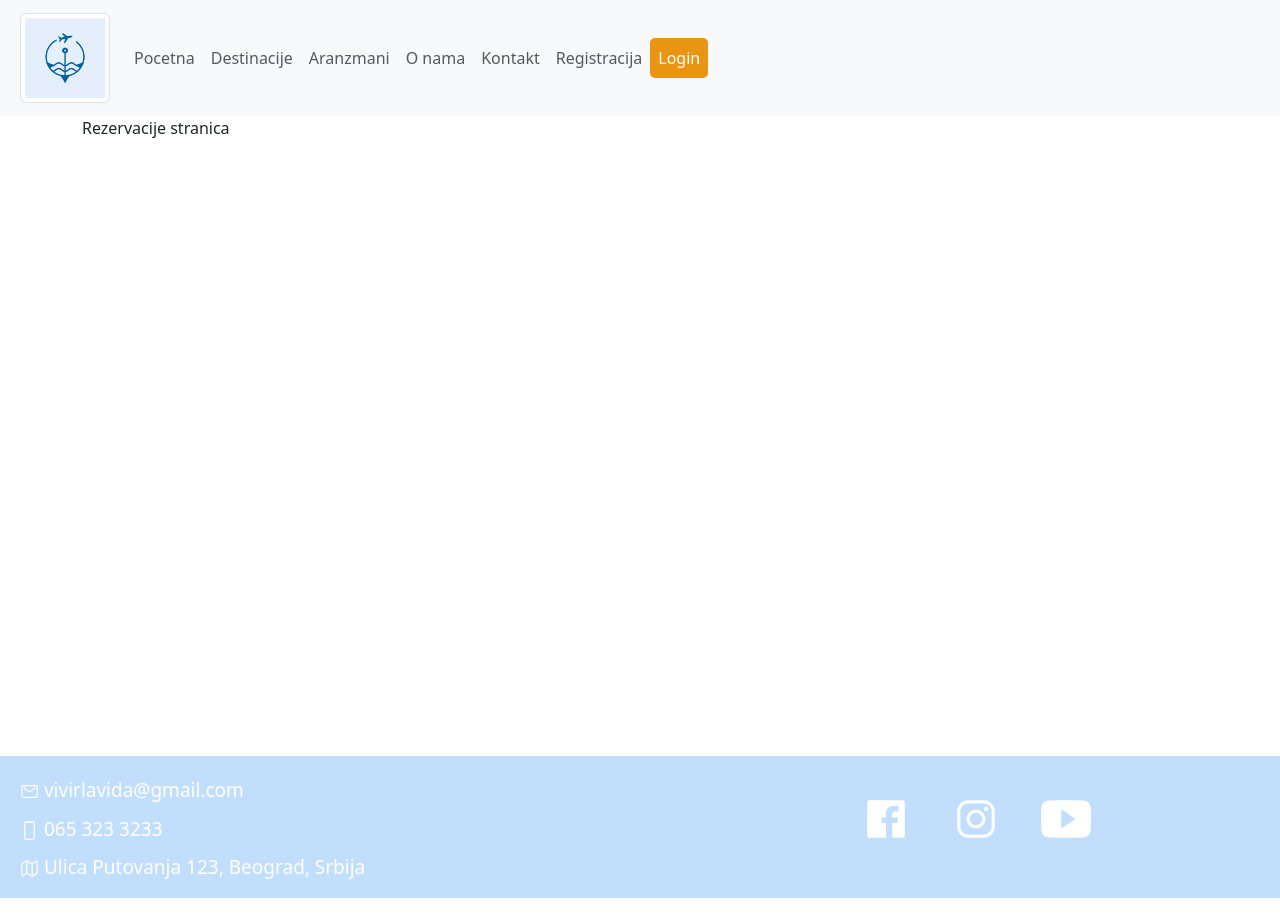
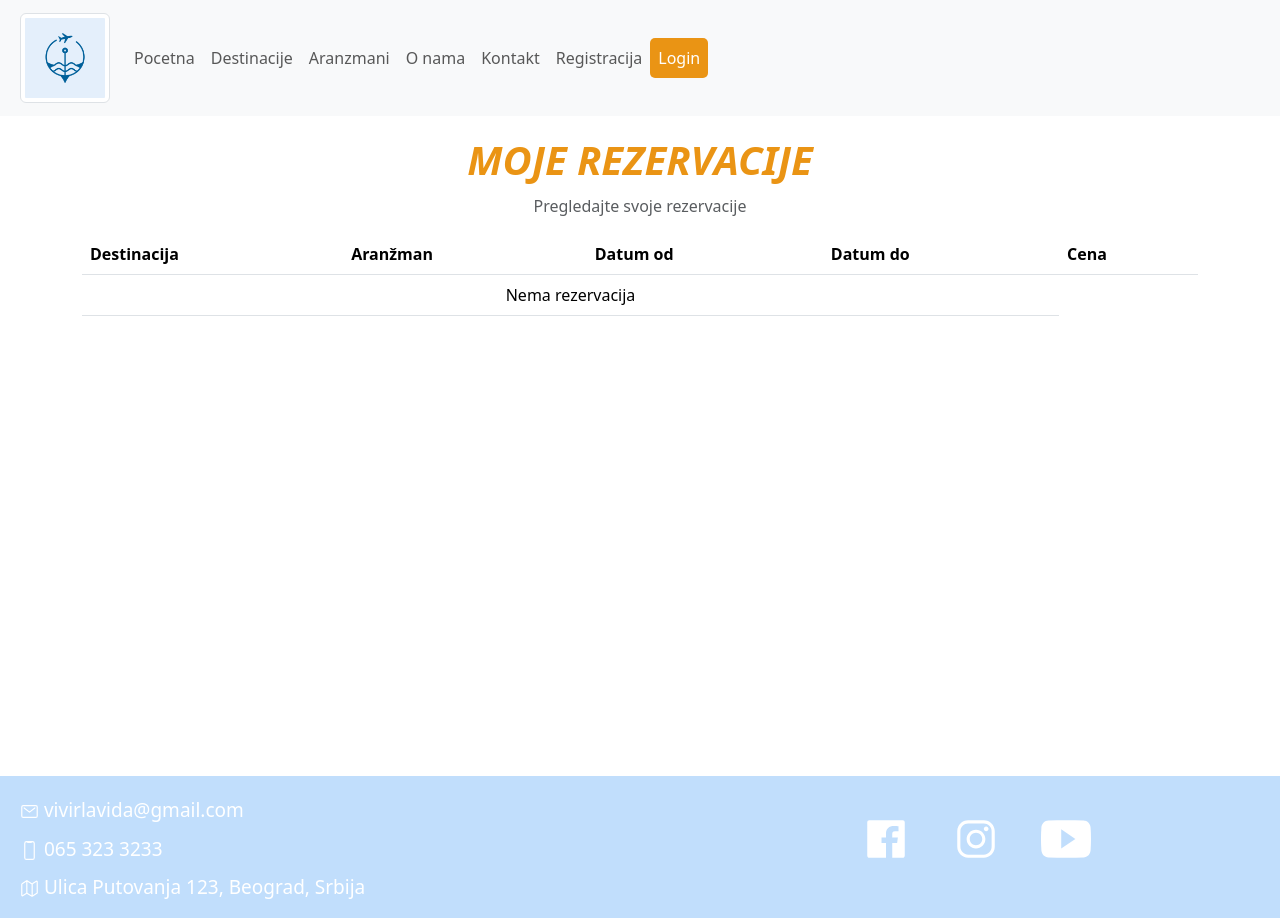
Before and after one commit to elab-development/internet-tehnologije-2024-projekat-turistickaagencija_20210048_20210273, a React (Create React App) app in the folder klijent/: page /rezervacije in a window 1280 px wide. Built offline with nearby package versions, Linux system fonts and the light colour scheme.

Commit message:
stranica rezervacije

```diff
--- a/klijent/src/stranice/Rezervacije.jsx
+++ b/klijent/src/stranice/Rezervacije.jsx
@@ -1,10 +1,66 @@
-import React from 'react';
+import React, {useEffect} from 'react';
+import HeaderNaslov from "../komponente/HeaderNaslov";
+import {Col, Row, Table} from "react-bootstrap";
+import axiosInstance from "../komunikacija/axiosKomunikacija";
 
 const Rezervacije = () => {
+
+    const user = JSON.parse(sessionStorage.getItem("user"));
+
+    const [putovanjaPutnika, setPutovanjaPutnika] = React.useState([]);
+
+    useEffect(() => {
+        console.log(user);
+        if (user && user.id) {
+            axiosInstance.get(`/users/${user.id}/putnici`).then(res => {
+                if (res.data.uspesno === true) {
+                    setPutovanjaPutnika(res.data.podaci);
+                } else {
+                    console.error("Greška prilikom nalaženja putovanja putnika:", res.statusText);
+                }
+            }).catch(err => {
+                console.error("Došlo je do greške prilikom nalaženja putovanja putnika:", err);
+            });
+        }
+    }, []);
+
+
     return (
-        <div>
-            Rezervacije stranica
-        </div>
+        <>
+            <HeaderNaslov naslov="Moje rezervacije" podnaslov="Pregledajte svoje rezervacije" />
+            <Row>
+                <Col md={12} >
+                    <Table hover responsive>
+                        <thead>
+                        <tr>
+                            <th>Destinacija</th>
+                            <th>Aranžman</th>
+                            <th>Datum od</th>
+                            <th>Datum do</th>
+                            <th>Cena</th>
+                        </tr>
+                        </thead>
+                        <tbody>
+                        {putovanjaPutnika.length > 0 ? (
+                            putovanjaPutnika.map((rezervacija, index) => (
+                                <tr key={index}>
+                                    <td>{rezervacija.aranzman.putovanje.nazivPutovanja} ({rezervacija.aranzman.putovanje.lokacija})</td>
+                                    <td>{rezervacija.aranzman.nazivAranzmana}</td>
+                                    <td>{new Date(rezervacija.aranzman.datumOd).toLocaleDateString()}</td>
+                                    <td>{new Date(rezervacija.aranzman.datumDo).toLocaleDateString()}</td>
+                                    <td>{rezervacija.ukupnaCenaAranzmana} &euro;</td>
+                                </tr>
+                            ))
+                        ) : (
+                            <tr>
+                                <td colSpan="4" className="text-center">Nema rezervacija</td>
+                            </tr>
+                        )}
+                        </tbody>
+                    </Table>
+                </Col>
+            </Row>
+        </>
     );
 };
 
```
